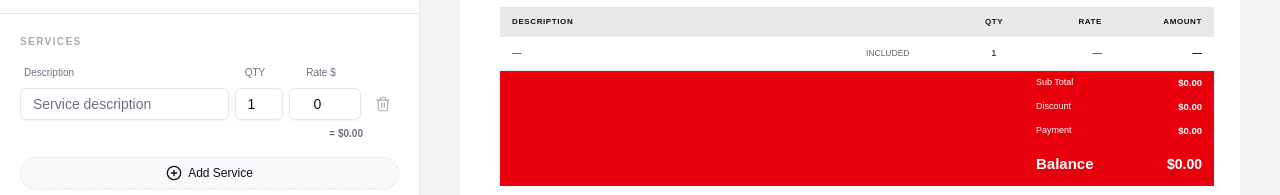
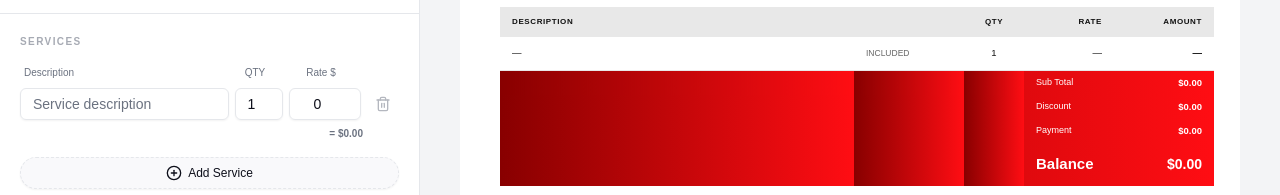
Before and after one commit to UmerSaleemUltra/BuzzFiling-Invoicing-Tool, a Next.js app: page / in a window 1280 px wide. Shown: the part 605-800 px from the top of the page. Built offline with nearby package versions, Linux system fonts and the light colour scheme; a web font is replaced by a local one.

Commit message:
feat: replace red backgrounds with gradient and update text colors\n\nUpdate all red backgrounds to gradient and solid red text colors.

```diff
--- a/components/invoice-preview.tsx
+++ b/components/invoice-preview.tsx
@@ -20,6 +20,8 @@ const C = {
   white:    "#ffffff",
 } as const;
 
+const GRADIENT = "linear-gradient(to right, #880000, #ff0d13)";
+
 const FONT = "'Unbounded', Arial, sans-serif";
 
 const PAGE_W  = 794;   // A4 @ 96 dpi
@@ -28,8 +30,8 @@ const PAD     = 40;
 
 const statusColorMap: Record<string, string> = {
   Paid:           "#16a34a",
-  "Partial Paid": C.red,
-  Unpaid:         "#dc2626",
+  "Partial Paid": GRADIENT,
+  Unpaid:         GRADIENT,
 };
 
 // ─── Shared style helpers ─────────────────────────────────────────────────────
@@ -297,12 +299,12 @@ const InvoicePreview = forwardRef<HTMLDivElement, InvoicePreviewProps>(({ data }
               );
             })}
 
-            {/* Totals rows — all cols solid red, no borders */}
+            {/* Totals rows — all cols gradient, no borders */}
             {totalsRows.map(([label, value]) => (
-              <tr key={label} style={{ background: C.red }}>
-                <td style={{ padding: "5px 12px", background: C.red, border: "none" }} />
-                <td style={{ padding: "5px 12px", background: C.red, border: "none" }} />
-                <td style={{ padding: "5px 12px", background: C.red, border: "none" }} />
+              <tr key={label} style={{ background: GRADIENT }}>
+                <td style={{ padding: "5px 12px", background: GRADIENT, border: "none" }} />
+                <td style={{ padding: "5px 12px", background: GRADIENT, border: "none" }} />
+                <td style={{ padding: "5px 12px", background: GRADIENT, border: "none" }} />
                 <td style={{
                   padding: "5px 12px",
                   fontSize: "9px",
@@ -327,10 +329,10 @@ const InvoicePreview = forwardRef<HTMLDivElement, InvoicePreviewProps>(({ data }
             ))}
 
             {/* Balance row */}
-            <tr style={{ background: C.red }}>
-              <td style={{ padding: "10px 12px", background: C.red, border: "none" }} />
-              <td style={{ padding: "10px 12px", background: C.red, border: "none" }} />
-              <td style={{ padding: "10px 12px", background: C.red, border: "none" }} />
+            <tr style={{ background: GRADIENT }}>
+              <td style={{ padding: "10px 12px", background: GRADIENT, border: "none" }} />
+              <td style={{ padding: "10px 12px", background: GRADIENT, border: "none" }} />
+              <td style={{ padding: "10px 12px", background: GRADIENT, border: "none" }} />
               <td style={{
                 padding: "10px 12px",
                 fontSize: "15px",
```
